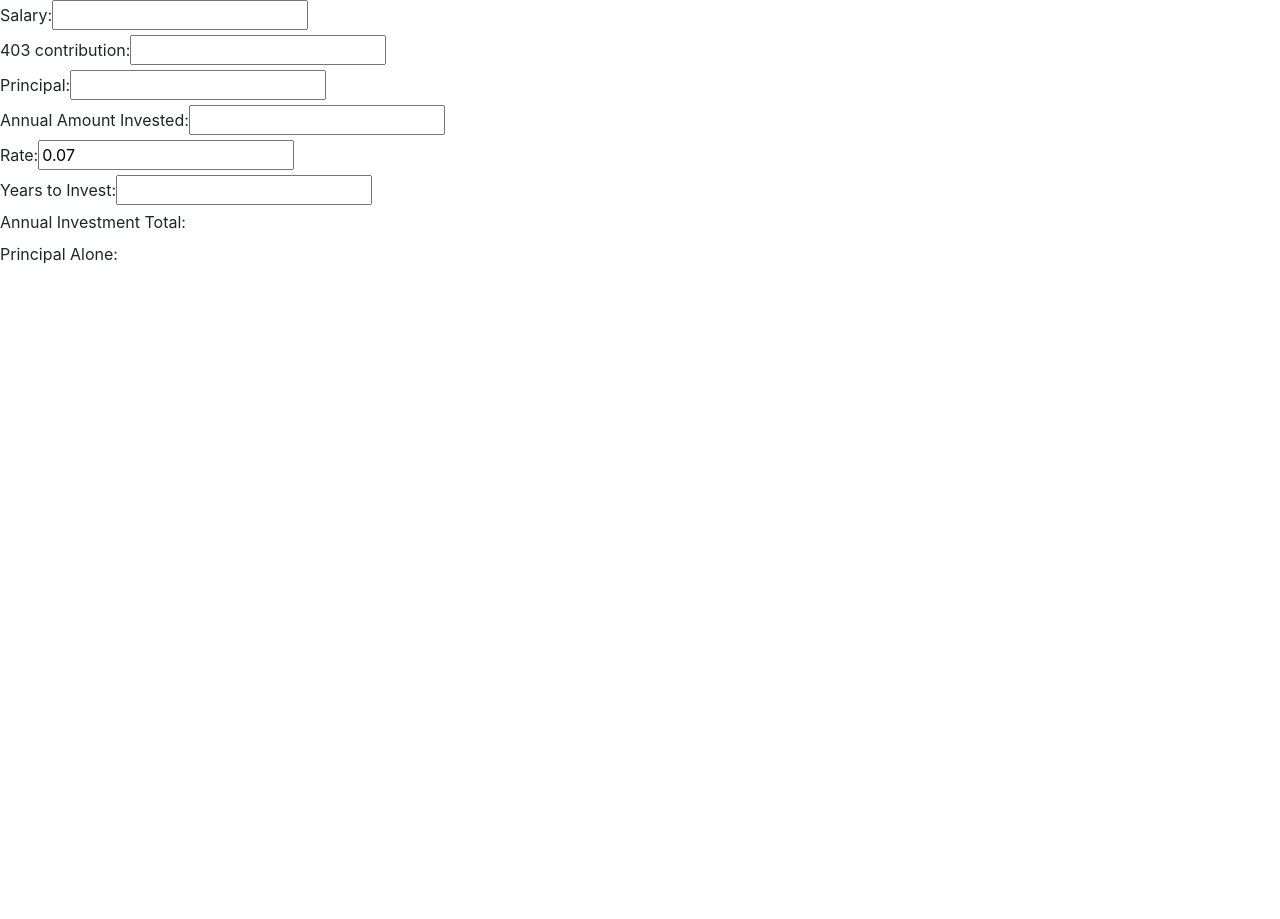
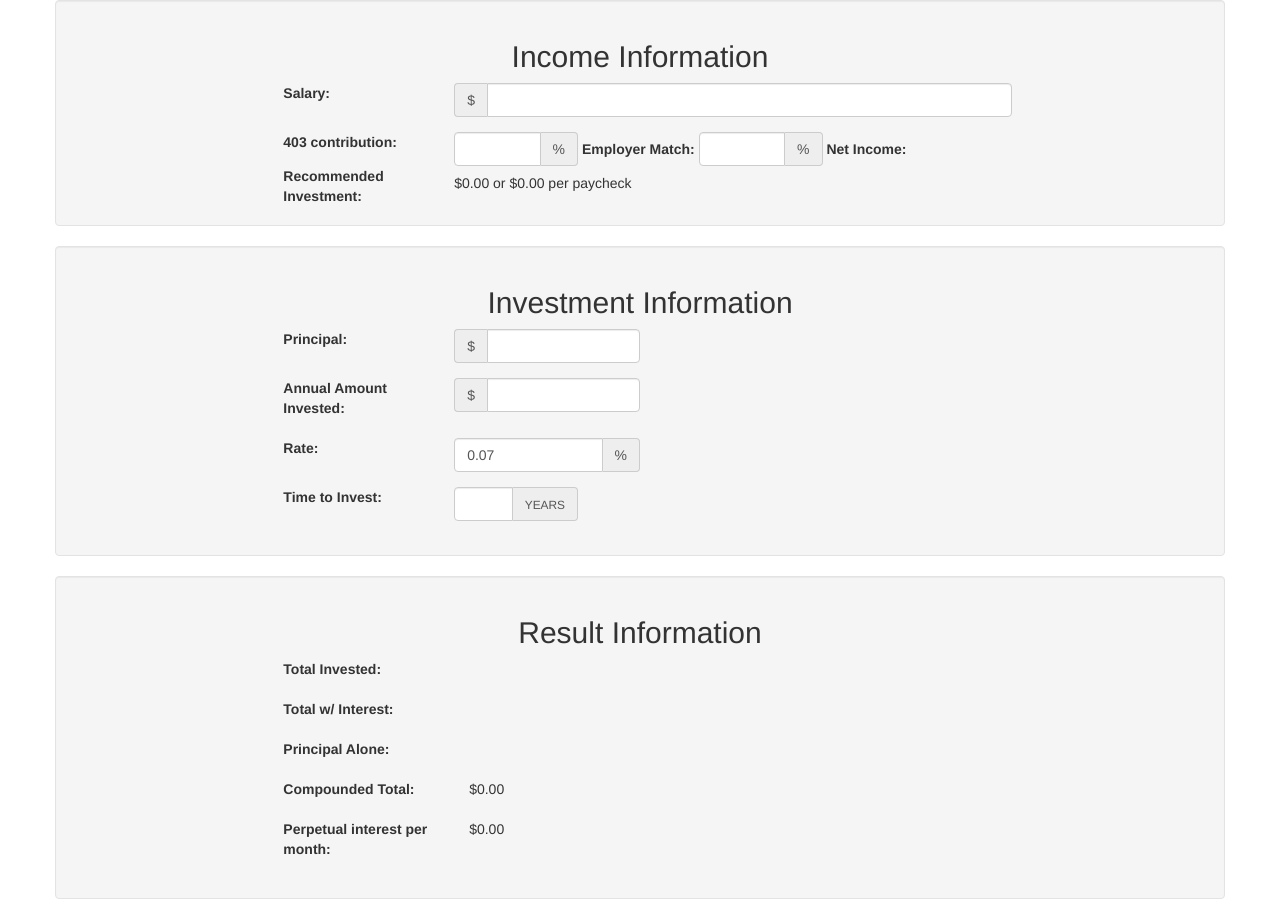
Before and after one commit to MarkCory/CompoundInt, a website: page index.html in a window 1280 px wide. Before the commit the page ends 800 px from the top, so only its background shows below. Drawn offline with nearby package versions, Linux system fonts and the light colour scheme.

Commit message:
Bootstrap styles, more calculation logic, grunt/express local server

```diff
--- a/calc.js
+++ b/calc.js
@@ -5,6 +5,7 @@ app.controller("CalcController", ['$scope', function($scope){
 	$scope.figures = {
 		salary:null, //gross salary
 		contrib:null, //pre-tax contribution
+		match:null, //employer match
 		aftertax:null, //net salary, use to calculate recommended investment
 		recommended: null, //recommended investment
 		princ:null, //How much is already invested
@@ -14,9 +15,11 @@ app.controller("CalcController", ['$scope', function($scope){
 		yrs:null, //how many years to invest for
 		ttl:null, //total compounded from principal
 		invttl:null, //compounded total with annual investments
+		plainttl:null,
 		roi:null //returned capital relative to no interest
 	};
 	$scope.calculateTotal = function(){
+		$scope.figures.plainttl = $scope.figures.invested * $scope.figures.yrs;
 		// console.log("calculateTotal called");
 		$scope.figures.invttl = $scope.figures.invested * (Math.pow((1+$scope.figures.rate/$scope.figures.compound), $scope.figures.compound*$scope.figures.yrs) -1)*$scope.figures.compound/$scope.figures.rate;
 		// $scope.figures.invttl = $scope.figures.invested * $scope.figures.yrs;
@@ -26,6 +29,34 @@ app.controller("CalcController", ['$scope', function($scope){
 		$scope.$apply;
 		console.log($scope.figures)
 		};
+	$scope.calculatePostTax = function(){
+		$scope.figures.aftertax = ( $scope.figures.salary * ($scope.figures.contrib/100) ) + ($scope.figures.salary * ($scope.figures.match/100));
+		var taxBracket = [
+		{low:0, high:9725, rate:10},
+		{low:9725, high:37650, rate:15},
+		{low:37650, high:91150, rate:25},
+		{low:91150, high:190150, rate:28},
+		{low:190150, high:413350, rate:33},
+		{low:413350, high:415050, rate:35}
+		];
+		userBracket = taxBracket.filter(function(arr){
+			return arr.low < ($scope.figures.salary - $scope.figures.aftertax)
+		});
+		userBracket.map(function(bracket, i, arr){
+			if(i < arr.length - 1){
+				console.log("greater than max");
+				console.log(bracket);
+				console.log(parseInt(bracket.high) * (parseInt(bracket.rate)/100))
+			}else{
+				console.log("user's bracket");
+				console.log(bracket.rate);
+			}
+
+		})
+		console.log(userBracket);
+		$scope.$digest;
+		$scope.$apply;
+	}
 	$scope.Math = Math;
 }])
 	// .directive();
--- a/index.html
+++ b/index.html
@@ -8,16 +8,116 @@
 <body ng-app="ficalc">
 
 	<section ng-controller="CalcController">
-		<div><label for="salary">Salary:</label><input type="text" id="salary" ng-model="figures.salary"  /></div>
-		<div><label for="40x">403 contribution:</label><input type="text" id="40x" ng-model="figures.contrib" /></div>
-		<div><label for="principal">Principal:</label><input type="text" id="principal" ng-model="figures.princ" ng-change="calculateTotal()" /></div>
-		<div><label for="amt">Annual Amount Invested:</label><input type="text" id="amt" ng-model="figures.invested" ng-change="calculateTotal()" /></div>
-		<div><label for="rate">Rate: </label><input type="text" id="rate" ng-model="figures.rate"></div>
-		<div><label for="years">Years to Invest:</label><input type="text" id="years" ng-model="figures.yrs" ng-change="calculateTotal()" /></div>
-		<div><label for="total">Annual Investment Total:</label>{{figures.invttl|currency}}</div>
-		<div><label for="principalalone">Principal Alone:</label>{{figures.ttl|currency}}</div>
+		<div class="well container" id="income">
+		<h2 class="text-center">Income Information</h2>
+			<div class="row">
+				<div class="col-xs-8 col-xs-push-2 form-group">
+					<label for="salary" class="col-md-3 col-sm-3">Salary:</label>
+					<div class="input-group">
+						<label for="salary" class="input-group-addon">$</label>
+						<input type="text" id="salary" ng-model="figures.salary" ng-change="calculatePostTax()" class="form-control" />
+					</div>
+				</div>
+			</div>
+			<div class="row form-inline">
+				<div class="col-xs-8 col-xs-push-2 form-group">
+					<label class="col-md-3 col-sm-3 control-label" for="40x">403 contribution:</label>
+					<div class="input-group col-md-2">
+						<input type="text" id="40x" ng-model="figures.contrib" ng-change="calculatePostTax()" class="form-control" /><div class="input-group-addon">%</div>
+					</div>
+					<div class="clearfix visible-sm-block"></div>
+					<label for="match" class="control-label">Employer Match:</label>
+					<div class="input-group col-md-2">
+						<input type="text" id="match" ng-model="figures.match" ng-change="calculatePostTax()" class="form-control"><span class="input-group-addon">%</span>
+					</div>
+					<label for="" class="control-label">Net Income:</label>
+					<div class="input-group col-md-1" >
+						<span class="form-control-static control-label">{{figures.aftertax | currency}}</span>
+					</div>
+
+				</div>
+			</div>
+			<div class="row form-inline">
+				<div class="col-xs-8 col-xs-push-2 form-group">
+					<label class="col-md-3 col-sm-3 control-label">Recommended Investment:</label>
+					<div class="input-group col-md-9">
+						<span class="form-control-static control-label">{{(figures.salary - figures.aftertax) * .8 | currency}} or {{((figures.salary - figures.aftertax) * .8) / 26 | currency}} per paycheck</span>
+					</div>
+				</div>
+			</div>
+		</div>
+		<div class="container well">
+			<h2 class="text-center">Investment Information</h2>
+			<div class="row">
+				<div class="col-xs-8 col-xs-push-2 form-group">
+					<label class="col-md-3 col-sm-3 control-label" for="principal">Principal:</label>
+					<div class="col-sm-3 input-group">
+						<span class="input-group-addon">$</span>
+						<input type="text" id="principal" ng-model="figures.princ" ng-change="calculateTotal()" class="col-md-3 col-sm-3 form-control" />
+					</div>
+				</div>
+			</div>
+			<div class="row">
+				<div class="col-xs-8 col-xs-push-2 form-group">
+					<label class="col-md-3 col-sm-3" for="amt">Annual Amount Invested:</label>
+					<div class="col-sm-3 input-group">
+						<span class="input-group-addon">$</span>
+						<input type="text" id="amt" ng-model="figures.invested" ng-change="calculateTotal()" class="col-md-3 col-sm-3 form-control" />
+					</div>
+				</div>
+			</div>
+			<div class="row">
+				<div class="col-xs-8 col-xs-push-2 form-group">
+					<label class="col-md-3 col-sm-3" for="rate">Rate: </label>
+					<div class="col-sm-3 input-group">
+						<input type="text" id="rate" ng-model="figures.rate" class="col-md-3 col-sm-3 form-control">
+						<span class="input-group-addon">%</span>
+					</div>
+				</div>
+			</div>
+			<div class="row">
+				<div class="col-xs-8 col-xs-push-2 form-group">
+					<label class="col-md-3 col-sm-3" for="years">Time to Invest:</label>
+					<div class="col-md-2 col-sm-2 input-group">
+						<input type="text" id="years" ng-model="figures.yrs" ng-change="calculateTotal()" class="form-control" />
+						<span class="input-group-addon initialism"><small>Years</small></span>
+					</div>
+				</div>
+			</div>
+		</div>
+		<div class="container well">
+			<h2 class="text-center">Result Information</h2>
+			<div class="row">
+				<div class="col-xs-8 col-xs-push-2 form-group">
+					<label class="col-md-3 col-sm-3" for="total">Total Invested: </label>
+					<span class="col-md-3 col-sm-3">{{figures.plainttl | currency}}</span>
+				</div>
+			</div>
+			<div class="row">
+				<div class="col-xs-8 col-xs-push-2 form-group">
+					<label class="col-md-3 col-sm-3" for="total">Total w/ Interest: </label>
+					<span class="col-md-3 col-sm-3">{{figures.invttl| currency}}</span>
+				</div>
+			</div>
+			<div class="row">
+				<div class="col-xs-8 col-xs-push-2 form-group">
+					<label class="col-md-3 col-sm-3" for="principalalone">Principal Alone: </label><span class="col-md-3 col-sm-3">{{figures.ttl| currency}}</span>
+				</div>
+			</div>
+			<div class="row">
+				<div class="col-xs-8 col-xs-push-2 form-group">
+					<label class="col-md-3 col-sm-3" for="compoundedtotal">Compounded Total: </label><span class="col-md-3 col-sm-3">{{figures.invttl + figures.ttl | currency}}</span>
+				</div>
+			</div>
+			<div class="row">
+				<div class="col-xs-8 col-xs-push-2 form-group">
+					<label class="col-md-3 col-sm-3" for="">Perpetual interest per month: </label><span class="col-md-3 col-sm-3">{{((figures.invttl + figures.ttl) * .04)/12 | currency}}</span>
+				</div>
+			</div>
+		</div>
 	</section>
 	<script src="https://cdnjs.cloudflare.com/ajax/libs/angular.js/1.5.3/angular.js"></script>
 	<script src="calc.js"></script>
+	<script src="//localhost:35729/livereload.js"></script>
 </body>
 </html>
```
Also changed, not shown: Gruntfile.js (added, +27 -0 lines), index.js (added, +8 -0 lines), package.json (added, +28 -0 lines).
